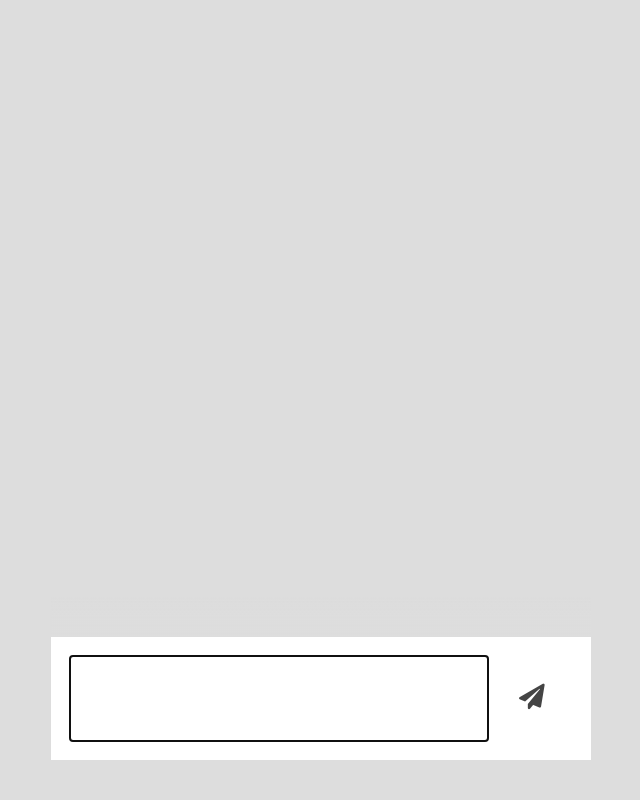
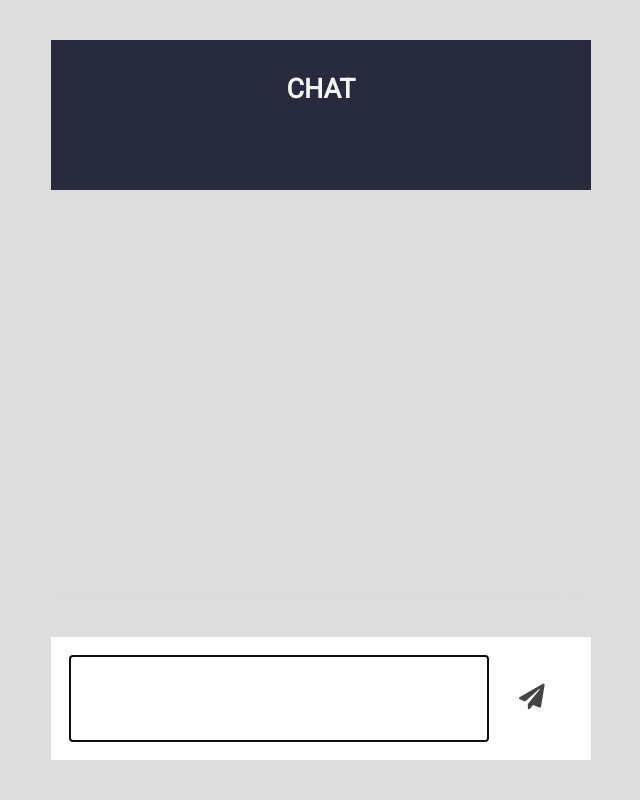
Before and after one commit to mysliwietzflorian/chat-demo, a website: page client/public/index.html in a window 1280 px wide. Shown: the whole page, without its empty margins (319-959 px from the left). Drawn offline with Linux system fonts and the light colour scheme.

Commit message:
Add style for top info block

```diff
--- a/client/public/css/style.css
+++ b/client/public/css/style.css
@@ -24,6 +24,24 @@ body {
 
 .d-flex {
     display: flex;
+}
+
+/* ##### Info Block ##### */
+
+.info {
+    align-items: center;
+    justify-content: center;
+    min-height: 100px;
+    margin: 40px 0 -100px;
+    padding-bottom: 50px;
+    color: var(--color__text--dark);
+    background-color: var(--color__bg--dark);
+}
+
+.info__text {
+    font-size: 1.4em;
+    text-transform: uppercase;
+    font-weight: bold;
 }
 
 /* ##### Typing Area Block ##### */
--- a/client/public/index.html
+++ b/client/public/index.html
@@ -11,6 +11,10 @@
     <link rel="stylesheet" href="css/style.css">
 </head>
 <body class="container d-flex">
+
+    <section class="info d-flex">
+        <span class="info__text">Chat</span>
+    </section>
 
     <section class="typing-area">
         <div id="typing-area__form" class="typing-area__form d-flex">
```
